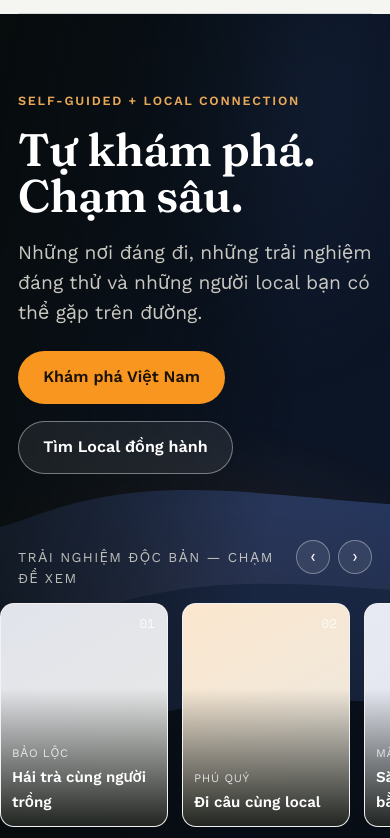
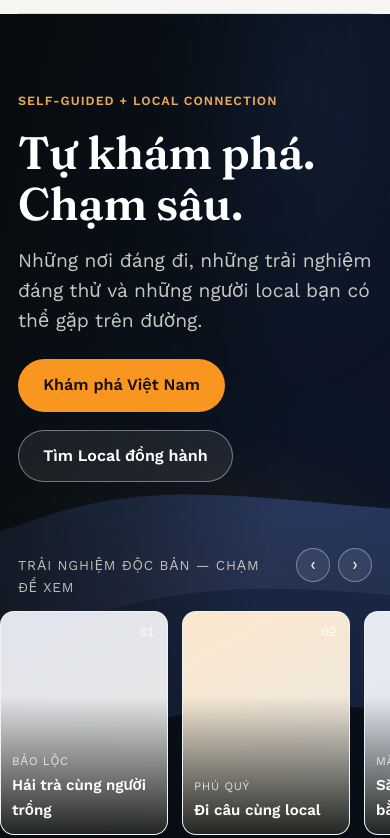
Before and after one commit to clbgalaxy-cpu/leisure-tips-site, a plain HTML site: page index.html in a window 390 px wide. Shown: the part 81-919 px from the top of the page. Drawn offline with nearby package versions, Linux system fonts and the light colour scheme; no server answers.

Commit message:
Version 27: cân chỉnh typography tiếng Việt (hero line-height, letter-spacing eyebrow/label)
- .hc-body h1 line-height 1.01 -> 1.1: dau nang (.) cua chu 'Tu' trong tieu de hero khong con dinh sat dong duoi 'Cham' o ca desktop lan mobile
- .eyebrow letter-spacing .14em -> .08em: nhan uppercase tieng Viet (vd 'KHONG TU DI DUOC?') khong con bi rong dau qua muc
- .reel-top .h, .footer-col .h: .1em -> .06em
- .timeline-item .slot: .08em -> .05em
- Da xac nhan Fraunces va Work Sans co subset 'vietnamese' day du (khong phai van de font fallback)
- Da chay lai full regression suite (desktop/mobile/vertical Shorts lightbox) - PASS

```diff
--- a/index.html
+++ b/index.html
@@ -79,7 +79,7 @@
 
   .wrap{max-width:var(--container); margin-inline:auto;}
   .eyebrow{
-    font-family:var(--font-body); font-size:.72rem; font-weight:600; letter-spacing:.14em;
+    font-family:var(--font-body); font-size:.72rem; font-weight:600; letter-spacing:.08em;
     text-transform:uppercase; color:var(--forest);
   }
   .field-tag{
@@ -183,7 +183,7 @@
   }
   .hc-body{position:relative; z-index:2; display:flex; flex-direction:column; gap:var(--sp-2); max-width:33rem;}
   .hc-body .eyebrow{color:#E7C9A8; opacity:.95;}
-  .hc-body h1{font-size:clamp(2.6rem,5.2vw,4.3rem); line-height:1.01; color:#fff;}
+  .hc-body h1{font-size:clamp(2.6rem,5.2vw,4.3rem); line-height:1.1; color:#fff;}
   .hc-body p.lede{font-size:1.1rem; color:rgba(244,241,230,.82); max-width:32ch;}
   .hc-ctas{display:flex; flex-wrap:wrap; gap:var(--sp-2); margin-top:.4em;}
 
@@ -216,7 +216,7 @@
 
   .reel-block{position:relative; z-index:2; margin-top:var(--sp-4);}
   .reel-top{display:flex; align-items:baseline; justify-content:space-between; margin-bottom:.7em; gap:var(--sp-2);}
-  .reel-top .h{font-size:.78rem; text-transform:uppercase; letter-spacing:.1em; color:rgba(244,241,230,.75);}
+  .reel-top .h{font-size:.78rem; text-transform:uppercase; letter-spacing:.06em; color:rgba(244,241,230,.75);}
   .reel-nav{display:flex; gap:.5em;}
   .reel-nav button{width:34px; height:34px; border-radius:50%; border:1px solid rgba(255,255,255,.35); background:rgba(255,255,255,.08); color:#fff; cursor:pointer; display:flex; align-items:center; justify-content:center; font-size:1rem;}
   .reel-nav button:hover{background:rgba(255,255,255,.2);}
@@ -432,7 +432,7 @@
   .day-head h3{font-size:1.2rem;}
   .timeline-item{display:grid; grid-template-columns:5.5em 1fr; gap:var(--sp-2); padding-block:.85em; border-top:1px solid var(--line);}
   .timeline-item:last-child{border-bottom:1px solid var(--line);}
-  .timeline-item .slot{font-size:.72rem; text-transform:uppercase; letter-spacing:.08em; color:var(--clay); padding-top:.15em;}
+  .timeline-item .slot{font-size:.72rem; text-transform:uppercase; letter-spacing:.05em; color:var(--clay); padding-top:.15em;}
   .timeline-item p{font-size:.94rem;}
 
   /* ---------- Footer ---------- */
@@ -442,7 +442,7 @@
   .footer-brand .logo{font-size:1.4rem;}
   .footer-groups{display:flex; gap:var(--sp-5); flex-wrap:wrap;}
   .footer-col{display:flex; flex-direction:column; gap:.55em;}
-  .footer-col .h{font-size:.72rem; text-transform:uppercase; letter-spacing:.1em; color:var(--ink-muted); margin-bottom:.3em;}
+  .footer-col .h{font-size:.72rem; text-transform:uppercase; letter-spacing:.06em; color:var(--ink-muted); margin-bottom:.3em;}
   .footer-col a{font-size:.9rem; color:var(--ink); text-decoration:none;}
   .footer-col a:hover{color:var(--forest);}
   .footer-bottom{margin-top:var(--sp-4); padding-top:var(--sp-3); border-top:1px solid var(--line); display:flex; justify-content:space-between; gap:var(--sp-2); flex-wrap:wrap; font-size:.8rem; color:var(--ink-muted);}
```
